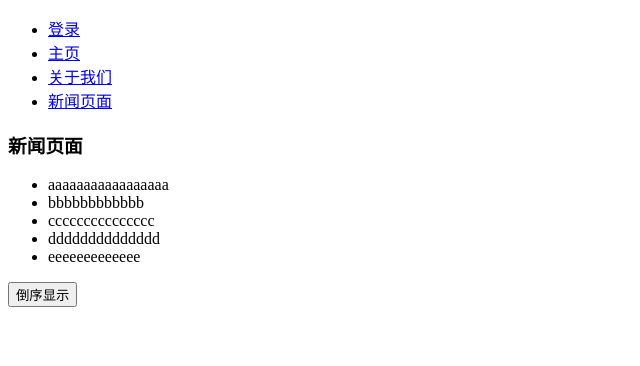
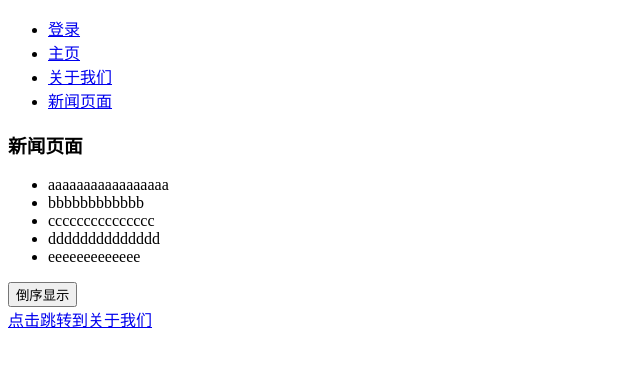
Before and after one commit to Lorrainelyp/demo-react, a React (Create React App) app: page /News in a window 1280 px wide. Shown: the top 366 px of the page, without its empty margins (0-640 px from the left). Built offline with nearby package versions, Linux system fonts and the light colour scheme.

Commit message:
页面间跳转

```diff
--- a/src/page/about/About.js
+++ b/src/page/about/About.js
@@ -6,6 +6,7 @@ class About extends Component {
     return (
       <div>
         <h3>关于我们</h3>
+
       </div>
     );
   }
--- a/src/page/home/Home.js
+++ b/src/page/home/Home.js
@@ -1,5 +1,7 @@
 import React, { Component } from 'react';
+import { Link } from 'react-router-dom';
 import { connect } from 'react-redux';
+
 
 function mapStateToProps(state) {
   return {}
@@ -21,6 +23,9 @@ class Home extends Component {
         <div>
           <button onClick={this.outLogin.bind(this)}>退出登录</button>
         </div>
+        <Link to="/News">
+          <div>点击跳转到新闻页</div>
+        </Link>
       </div>
     );
   }
--- a/src/page/news/News.js
+++ b/src/page/news/News.js
@@ -1,5 +1,6 @@
 import React, { Component } from 'react';
 import { connect } from 'react-redux';
+import {Link} from "react-router-dom";
 
 function mapStateToProps(state) {
   return {
@@ -35,6 +36,9 @@ class News extends Component {
           }
         </ul>
         <button onClick={this.sortreverse.bind(this)}>倒序显示</button>
+        <Link to="/About">
+          <div>点击跳转到关于我们</div>
+        </Link>
       </div>
     );
   }
```
